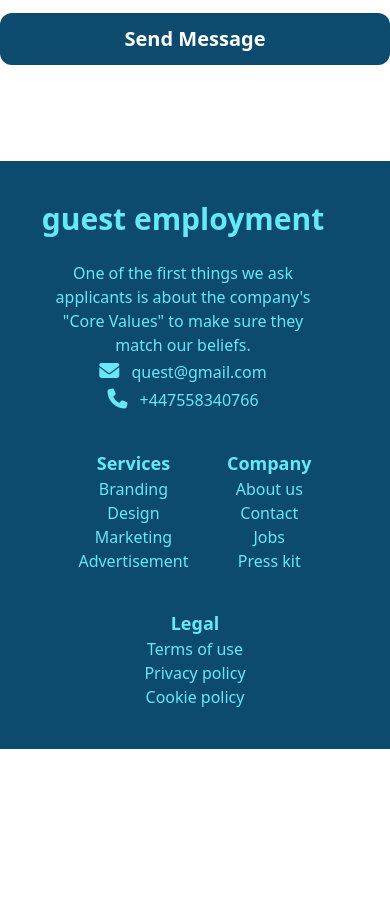
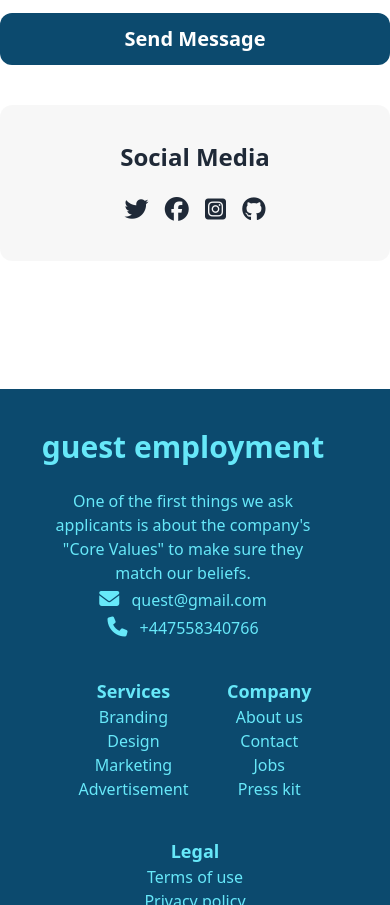
Before and after one commit to roufrubel/assignment-03-quest-employ, a plain HTML site: page index.html in a window 390 px wide. Shown: the part 10066-10971 px from the top of the page. Before the commit the page ends 10815 px from the top, so only its background shows below. Drawn offline with nearby package versions, Linux system fonts and the light colour scheme.

Commit message:
footer responsive

```diff
--- a/index.html
+++ b/index.html
@@ -627,6 +627,7 @@ Why choose Quest?
 
           <!-- get in forms and contacts  -->
           <div class="flex flex-col md:flex-row lg:flex-row gap-10 mt-10 justify-center items-center">
+
             <!-- get in contacts -->
             <div class=" w-full md:w-1/3 lg:w-1/3 grid gird-cols gap-6 md:grid-rows-6 lg:grid-rows-6 md:grid-flow-col lg:grid-flow-col  rounded-2xl  border border-[#1313181A] p-8 ">
 
@@ -692,6 +693,20 @@ Why choose Quest?
               </div>
 
             </div>
+        </div>
+
+
+            <!-- get in social medias -->
+            <div class="w-full grid gird-cols grid-rows-1 md:col-span-3 lg:col-span-3 gap-5 grid-flow-col  p-9 rounded-xl bg-[#13131808] mt-10 mb-32">
+              <div >
+                  <h4 class="text-center text-2xl font-extrabold mb-5">Social Media</h4>
+                  <div class="text-center">
+                    <i class="fa-brands fa-twitter mr-3 text-2xl"></i>
+                    <i class="fa-brands fa-facebook mr-3 text-2xl"></i>
+                    <i class="fa-brands fa-square-instagram mr-3 text-2xl"></i>
+                    <i class="fa-brands fa-github text-2xl"></i>
+                  </div>
+            </div>
           </div>
         </section>
 
```
